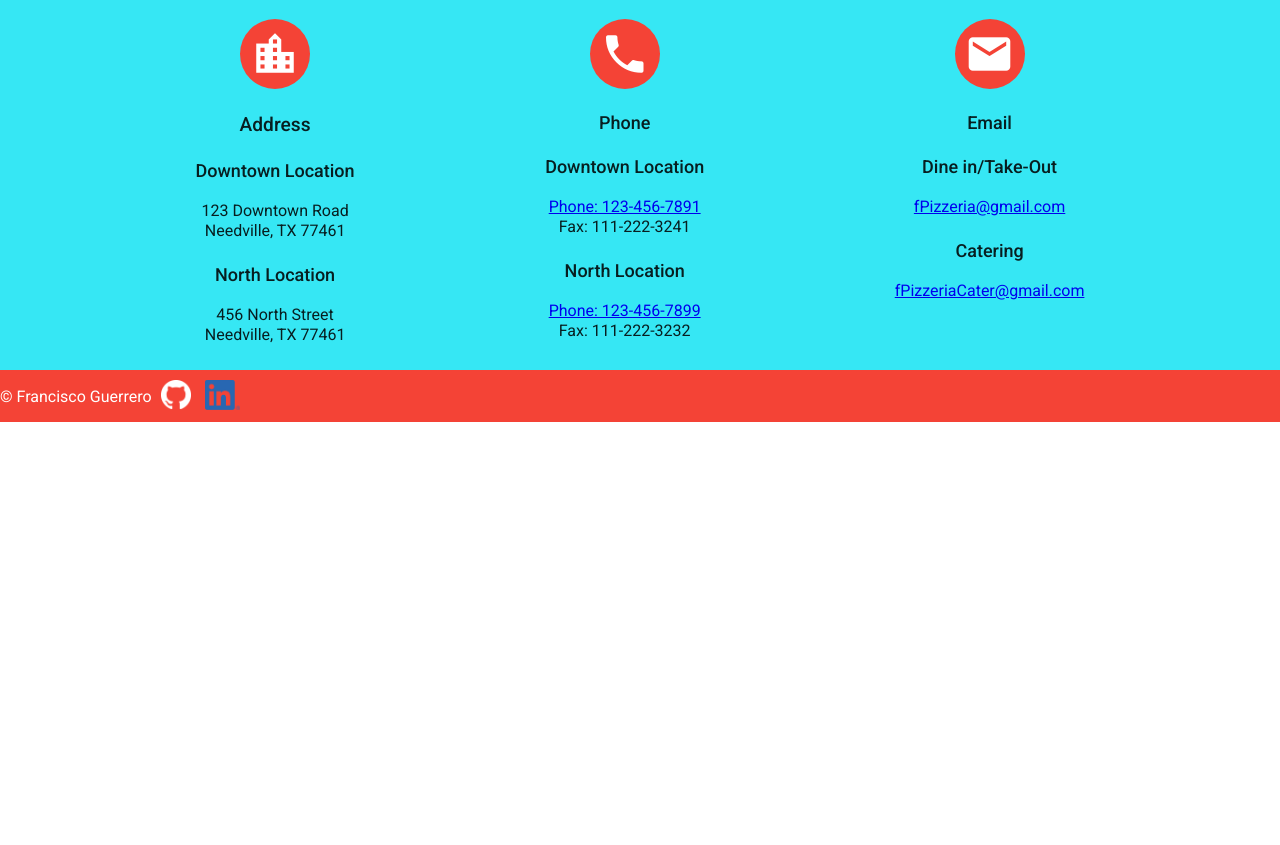
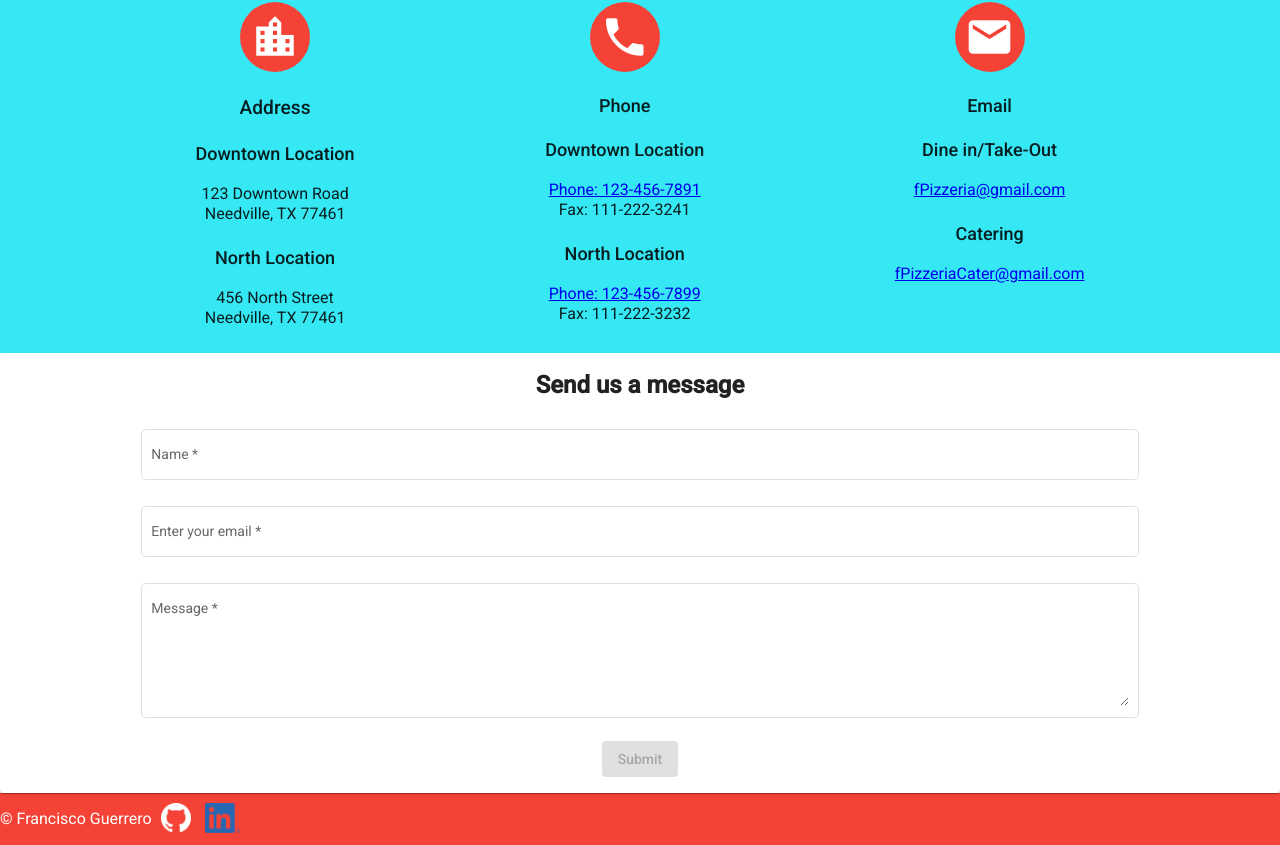
Before and after one commit to franciscog123/angular-restaurant-page, an Angular app: page /contact in a window 1280 px wide. Shown: the part 964-1809 px from the top of the page. Before the commit the page ends 1386 px from the top, so only its background shows below. Built offline with nearby package versions, Linux system fonts and the light colour scheme.

Commit message:
added reactive form to contact page

```diff
--- a/src/app/contact/contact.component.css
+++ b/src/app/contact/contact.component.css
@@ -69,3 +69,33 @@ h3{
     justify-content: center;
     align-items: center;
 }
+
+.contact-form-container
+{
+    display: flex;
+    align-items: center;
+    justify-content: center;
+    width: 100%;
+}
+
+.mat-form-field {
+    width: 100%;
+  }
+
+.mat-card{
+    width: 100%;
+    display: flex;
+    justify-content: center;
+    align-items: center;
+    flex-direction: column;
+}
+
+.mat-card-content{
+    text-align: center;
+    width:80%;
+    justify-content: center;
+}
+
+.textarea{
+    height: 100px;;
+}
--- a/src/app/contact/contact.component.html
+++ b/src/app/contact/contact.component.html
@@ -57,3 +57,45 @@
     </div>
 
 </div>
+
+<div class="contact-form-container">
+    <mat-card>
+        <mat-card-title>
+            <h1>Send us a message</h1>
+        </mat-card-title>
+
+        <mat-card-content>
+
+            <form (ngSubmit)="onSubmit(contactForm, formDirective)" [formGroup]="contactForm" #formDirective="ngForm">
+
+                <mat-form-field color="accent" appearance = "outline">
+                    <mat-label>Name</mat-label>
+                    <input formControlName="name" placeholder="Your name" matInput required minlength="2">
+                    <mat-error *ngIf="contactForm.get('name').hasError('minlength') && !contactForm.get('name').hasError('required')">Name must be at least 2 characters long.</mat-error>
+                    <mat-error *ngIf="contactForm.get('name').hasError('required')">Name is <strong>required</strong></mat-error>
+                </mat-form-field>
+
+                <br>
+
+                <mat-form-field color="accent" appearance="outline">
+                    <mat-label>Enter your email</mat-label>
+                    <input matInput placeholder="name@example.com" formControlName = "emailFormControl" required>
+                    <mat-error *ngIf="contactForm.get('emailFormControl').invalid">{{getErrorMessage()}}</mat-error>
+                </mat-form-field>
+
+                <br>
+
+                <mat-form-field color="accent" appearance="outline">
+                    <mat-label>Message</mat-label>
+                    <textarea class="textarea" matInput placeholder = "What's on your mind?" formControlName="message" required></textarea>
+                    <mat-error *ngIf="contactForm.get('message').hasError('required')">Message is <strong>required</strong></mat-error>
+                </mat-form-field>
+
+                <br>
+                <button color ="accent" mat-raised-button type="submit" [disabled]="!contactForm.valid">Submit</button>
+
+            </form>
+        </mat-card-content>
+
+    </mat-card>
+</div>
--- a/src/app/contact/contact.component.ts
+++ b/src/app/contact/contact.component.ts
@@ -1,4 +1,7 @@
 import { Component, OnInit } from '@angular/core';
+import {FormControl, FormGroup, Validators, FormGroupDirective} from '@angular/forms';
+import {MatSnackBar} from '@angular/material/snack-bar';
+
 
 @Component({
   selector: 'app-contact',
@@ -6,10 +9,38 @@ import { Component, OnInit } from '@angular/core';
   styleUrls: ['./contact.component.css']
 })
 export class ContactComponent implements OnInit {
+contactForm;
 
-  constructor() { }
+
+  constructor(private _snackBar: MatSnackBar) { }
 
   ngOnInit(): void {
+    this.contactForm = new FormGroup({
+      name: new FormControl(''),
+      emailFormControl : new FormControl('', [
+        Validators.required,
+        Validators.email,
+      ]),
+      message: new FormControl(''),
+    });
+  }
+
+  onSubmit(formData:any, formDirective: FormGroupDirective):void {
+
+    formDirective.resetForm();
+    this.contactForm.reset();
+
+    this._snackBar.open(`Thank you for reaching out. We'll get back to you as soon as possible.`, 'Close', {
+      duration:3000,
+    });
+  }
+
+  getErrorMessage() {
+    if (this.contactForm.get('emailFormControl').hasError('required')) {
+      return 'Email is required';
+    }
+
+    return this.contactForm.get('emailFormControl').hasError('email') ? 'Not a valid email' : '';
   }
 
 }
--- a/src/app/navbar/navbar.component.css
+++ b/src/app/navbar/navbar.component.css
@@ -59,7 +59,7 @@ button
 .mat-sidenav
 {
     margin-top: 7vh;
-    width:300px;
+    width:200px;
 }
 
 .side-button{
--- a/src/app/navbar/navbar.component.html
+++ b/src/app/navbar/navbar.component.html
@@ -24,11 +24,11 @@
 
   <mat-sidenav-container fxFlexFill>
 
-    <mat-sidenav autosize color="primary" #sidenav fxLayout="column" mode="over"  opened="false" fxHide.gt-sm="true" [autoFocus]="false" fixedInViewport="true">
+    <mat-sidenav autosize color="primary" #sidenav fxLayout="column" mode="over" opened="false" fxHide.gt-sm="true" [autoFocus]="false" fixedInViewport="true">
       <div fxLayout="column">
-        <a mat-button color="primary" class="side-button" routerLink="/about-us">About us</a>
-        <a mat-button color="primary" class="side-button" routerLink="/menu">Menu</a>
-        <a mat-button color="primary" class="side-button" routerLink="/contact">Contact</a>
+        <a mat-button color="primary" class="side-button" routerLink="/about-us" (click)="sidenav.toggle()">About us</a>
+        <a mat-button color="primary" class="side-button" routerLink="/menu" (click)="sidenav.toggle()">Menu</a>
+        <a mat-button color="primary" class="side-button" routerLink="/contact" (click)="sidenav.toggle()">Contact</a>
       </div>
     </mat-sidenav>
 
```
Also changed, not shown: src/app/app.module.ts (+9 -2 lines), 5 other files (tests, documents, lock files or other folders).
